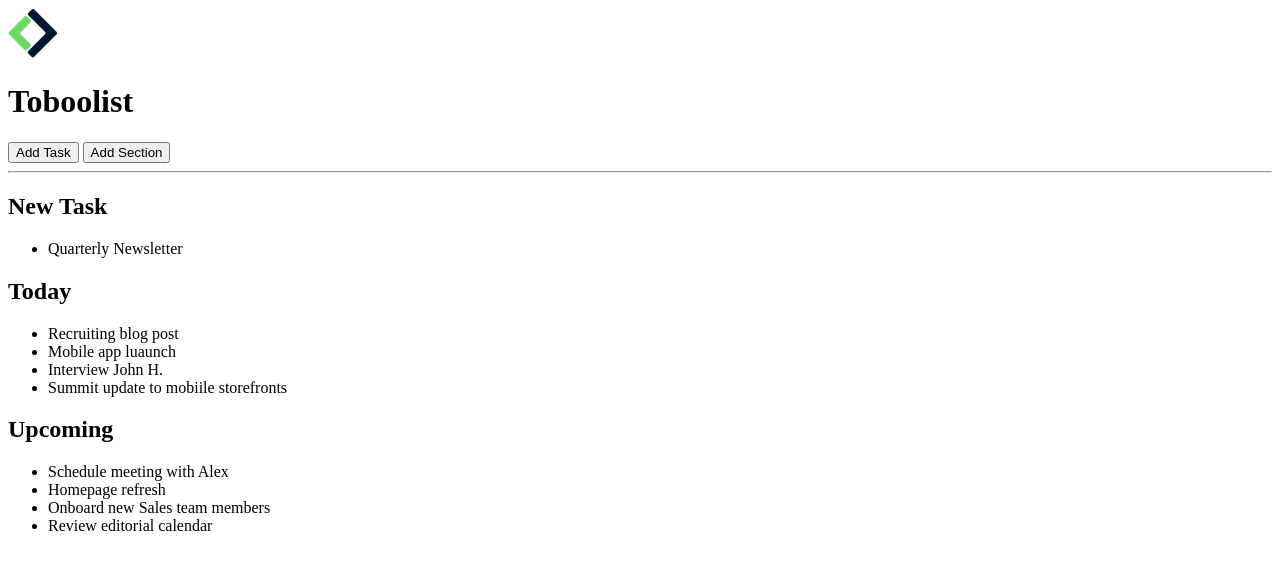
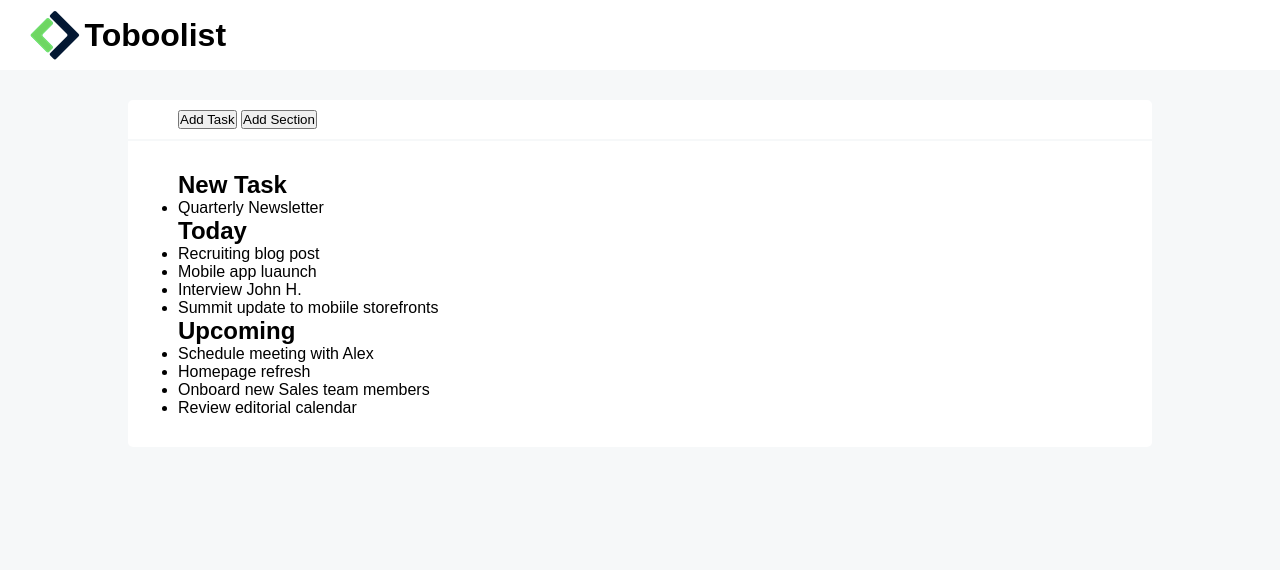
Before and after one commit to monica-harabagiu/html-css-toboolist, a plain HTML site: page index.html in a window 1280 px wide. Drawn offline with Linux system fonts and the light colour scheme.

Commit message:
layout style

```diff
--- a/assets/css/style.css
+++ b/assets/css/style.css
@@ -0,0 +1,49 @@
+* {
+    padding: 0;
+    margin: 0;
+    box-sizing: border-box;
+}
+
+html, body {
+    font-family: sans-serif;
+}
+
+body {
+    background-color: #F6F8F9;
+}
+
+header {
+    background-color: white;
+    margin-bottom: 30px;
+    padding: 10px 30px;
+}
+
+h1 {
+    display: inline-block;
+    vertical-align: middle;
+}
+
+header img {
+    vertical-align: middle;
+}
+
+.container {
+    background-color: white;
+    width: 80%;
+    margin: 0 auto;
+    padding-inline: 50px;
+}
+
+.buttons {
+   padding-block: 10px;
+   border-radius: 5px 5px 0 0;
+}
+
+.lists {
+   padding-block: 30px;
+   border-radius: 0 0 5px 5px;
+}
+
+hr {
+    border: 1px solid #F6F8F9;
+}
--- a/index.html
+++ b/index.html
@@ -14,13 +14,14 @@
     </header>
 
     <main>
-        <div>
-            <div>
-                <button>Add Task</button>
-                <button>Add Section</button>
-            </div>
-            <hr>
+        <div class="buttons container">
+            <button>Add Task</button>
+            <button>Add Section</button>
+        </div>
 
+        <hr>
+
+        <div class="lists container">
             <!-- New Task -->
             <section>
                 <h2>New Task</h2>
@@ -52,6 +53,7 @@
             </section>
         </div>
 
+
     </main>
 
 </body>
```
